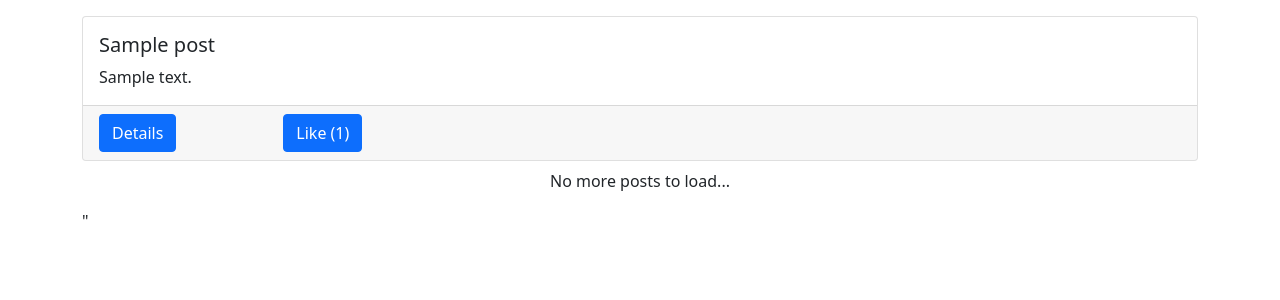
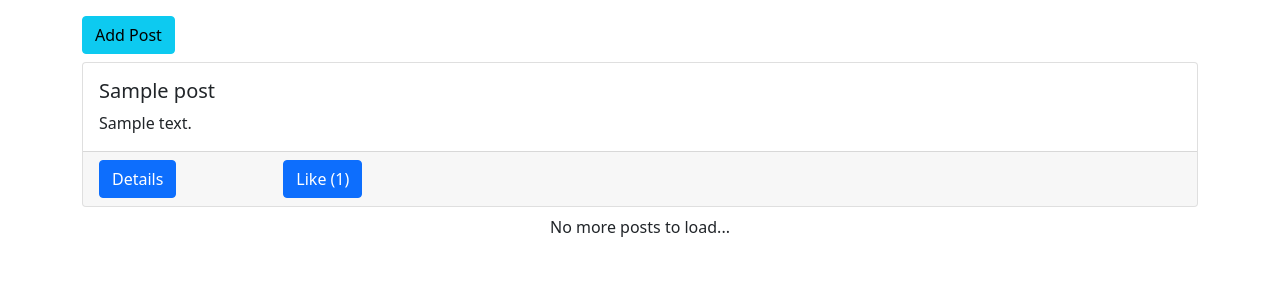
Before and after one commit to Happytyagi1/posts_proj, a Django app: page / in a window 1280 px wide. Shown: the top 300 px of the page. Run offline with Django 5.2, Linux system fonts and the light colour scheme; tables that the repository leaves empty hold one stand-in row (values such as "Sample post"); some libraries are stand-ins or nearby versions.

Commit message:
Creating Posts with Ajax

```diff
--- /dev/null
+++ b/dj_ajax/src/posts/forms.py
@@ -0,0 +1,9 @@
+from django import forms
+from .models import Post
+
+class PostForm(forms.ModelForm):
+    #title = forms.CharField(widget=forms.TextInput(attrs={'class': 'form-control'}))
+    #body = forms.CharField(widget=forms.Textarea(attrs={'class': 'form-control', 'rows':3}))
+    class Meta:
+        model = Post
+        fields = ('title', 'body', )
--- a/dj_ajax/src/posts/models.py
+++ b/dj_ajax/src/posts/models.py
@@ -15,6 +15,10 @@ class Post(models.Model):
     def __str__(self):
         return str(self.title)
 
+
     @property
     def like_count(self):
         return self.liked.all().count()
+
+    class Meta:
+        ordering = ("-created",)
--- a/dj_ajax/src/posts/static/posts/main.js
+++ b/dj_ajax/src/posts/static/posts/main.js
@@ -5,6 +5,14 @@ const postsBox = document.getElementById('posts-box');
 const spinnerBox = document.getElementById('spinner-box');
 const loadBtn = document.getElementById('load-btn');
 const endBox = document.getElementById('end-box');
+
+const postForm = document.getElementById('post-form');
+const title = document.getElementById('id_title');
+const body = document.getElementById('id_body');
+const csrf = document.getElementsByName('csrfmiddlewaretoken');
+
+const alertbox = document.getElementById('alert-box')
+console.log('csrf', csrf[0].value)
 
 const getCookie = (name) => {
     let cookieValue = null;
@@ -55,7 +63,7 @@ let visible = 3
 const getData = () => {
 
 $.ajax({ type: 'GET',
-    url:` /data/${visible}/` ,
+    url:`/data/${visible}/` ,
     success: function(response)
     {
         console.log(response)
@@ -86,6 +94,7 @@ $.ajax({ type: 'GET',
                         </div>
                     </div>
             </div>
+            </div>
             `
         });
         likeUnlikePosts()
@@ -113,4 +122,53 @@ loadBtn.addEventListener('click', () => {
     getData()
 })
 
+postForm.addEventListener('submit', (e) => {
+    e.preventDefault();
+    $.ajax({
+        type: 'POST',
+        url: 's',
+        data: {
+            'csrfmiddlewaretoken': csrf[0].value,
+            'title': title.value,
+            'body': body.value,
+        },
+        success: function(response) {
+            console.log(response)
+            postsBox.insertAdjacentHTML('afterbegin', `
+                   <div class="card mb-2">
+                <div class="card-body">
+                    <h5 class="card-title">${response.title}</h5>
+                    <p class="card-text">${response.body}</p>
+
+                </div>
+                    <div class="card-footer">
+                    <div class="row">
+                        <div class="col-2">
+                        <a href="#" class="btn btn-primary">Details</a>
+                        </div>
+                        <div class="col-2">
+                            <form class="like-unlike-form" data-form-id="${response.id}">
+
+                            <button href="#" class="btn btn-primary" id="like-unlike-${response.id}">
+                               Like (0)
+                            </button>
+                        </form>
+                        </div>
+                    </div>
+            </div>
+            </div>
+                `)
+
+                likeUnlikePosts()
+                $('#addPostModal').model('hide')
+                handleAlerts('success', 'New post added!')
+        },
+        error: function(error){
+            console.log(error)
+            handleAlerts('danger', 'ups... something went wrong')
+        }
+    })
+
+})
+
 getData()
--- a/dj_ajax/src/posts/templates/posts/main.html
+++ b/dj_ajax/src/posts/templates/posts/main.html
@@ -1,5 +1,7 @@
 {% extends "base.html" %}
 {% load static %}
+
+{% load crispy_forms_tags %}
 
 {% block scripts %}
     <script src="{% static 'posts/main.js' %}" defer></script>
@@ -11,14 +13,39 @@ posts
 
 
 {% block content %}
-    {% comment %} {% for obj in qs %}
-      {{ obj.title }} - {{ obj.body }}<br>
-    {% endfor %} {% endcomment %}
+    <!-- Model -->
+    <div class="modal fade" id="addPostModel" tabindex="-1" aria-labelledby="exampleModalLabel" aria-hidden="true">
+  <div class="modal-dialog">
+    <div class="modal-content">
+      <div class="modal-header">
+        <h5 class="modal-title" id="exampleModalLabel">Create Post</h5>
+        <button type="button" class="btn-close" data-bs-dismiss="modal" aria-label="Close"></button>
+      </div>
+      <div class="modal-body">
+        <form id="post-form">
+            {% csrf_token %}
+            {{ form|crispy }}
+            <div class="modal-footer">
+        <button type="button" class="btn btn-danger" data-bs-dismiss="modal">close</button>
+        <button type="submit" class="btn btn-success">+ add</button>
+           </div>
+        </form>
+      </div>
+    </div>
+  </div>
+</div>
+
+<div id="alert-box"></div>
+<button type="button" class="btn btn-info mb-2" data-bs-toggle="modal" data-bs-target="#addPostModel">
+  Add Post
+</button>
+
+
     <div id="posts-box" > </div>
     <div id ="spinner-box" class="text-center">
         <div class="spinner-border" role="status"></div>
     </div>
     <div class="text-center mb-3" id="end-box">
-        <button class="btn btn-primary"  id="load-btn">Load more</button>"
-    </div>"
+        <button class="btn btn-primary"  id="load-btn">Load more</button>
+    </div>
 {% endblock content %}
--- a/dj_ajax/src/posts/views.py
+++ b/dj_ajax/src/posts/views.py
@@ -1,32 +1,54 @@
 from django.shortcuts import render
 from .models import Post
 from django.http import JsonResponse
+from .forms import PostForm
+from profiles.models import Profile
 
 # Create your views here.
 
 def post_list_and_create(request):
-    qs = Post.objects.all()
-    return render(request, 'posts/main.html', {'qs':qs})
+    form = PostForm(request.POST or None)
+    # qs = Post.objects.all()
+
+    if request.headers.get('x-requested-with') == 'XMLHttpRequest':
+        if form.is_valid():
+            author = Profile.objects.get(user=request.user)
+            instance = form.save(commit=False)
+            instance.author = author
+            instance.save()
+            return JsonResponse({
+                'title': instance.title,
+                'body': instance.body,
+                'author': instance.author.user.username,
+                'id': instance.id,
+            })
+
+    context = {
+        'form': form,
+    }
+    return render(request, 'posts/main.html', context)
 
 def load_post_data_view(request, num_posts):
-    visible = 3
-    upper = num_posts
-    lower = upper - visible
-    size = Post.objects.all().count()
+    if request.headers.get('x-requested-with') == 'XMLHttpRequest':
 
-    qs = Post.objects.all()
-    data = []
-    for obj in qs:
-        item = {
-            'id': obj.id,
-            'title': obj.title,
-            'body': obj.body,
-            'liked': True if request.user in obj.liked.all() else False,
-            'count': obj.like_count,
-            'author': obj.author.user.username,
-        }
-        data.append(item)
-    return JsonResponse({'data': data[lower:upper], 'size': size})
+        visible = 3
+        upper = num_posts
+        lower = upper - visible
+        size = Post.objects.all().count()
+
+        qs = Post.objects.all()
+        data = []
+        for obj in qs:
+            item = {
+                'id': obj.id,
+                'title': obj.title,
+                'body': obj.body,
+                'liked': True if request.user in obj.liked.all() else False,
+                'count': obj.like_count,
+                'author': obj.author.user.username,
+            }
+            data.append(item)
+        return JsonResponse({'data': data[lower:upper], 'size': size})
 
 def like_unlike_post(request):
     if request.headers.get('x-requested-with') == 'XMLHttpRequest':
--- a/dj_ajax/src/posts_proj/settings.py
+++ b/dj_ajax/src/posts_proj/settings.py
@@ -44,7 +44,10 @@ INSTALLED_APPS = [
 
     # 3rd party apps
     'crispy_forms',
+    'crispy_bootstrap5',
 ]
+
+CRISPY_TEMPLATE_PACK = 'bootstrap5'
 
 MIDDLEWARE = [
     'django.middleware.security.SecurityMiddleware',
--- a/dj_ajax/src/static/functions.js
+++ b/dj_ajax/src/static/functions.js
@@ -0,0 +1,7 @@
+const handleAlerts = (type, msg) => {
+    alertbox.innerHTML = `
+        <div class="alert alert-${type}" role="alert">
+            ${msg}
+        </div>
+    `
+}
```
